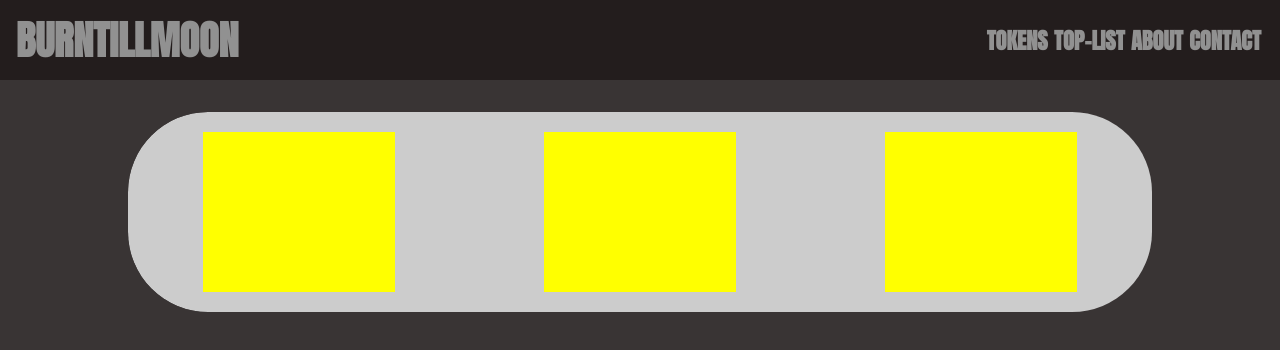
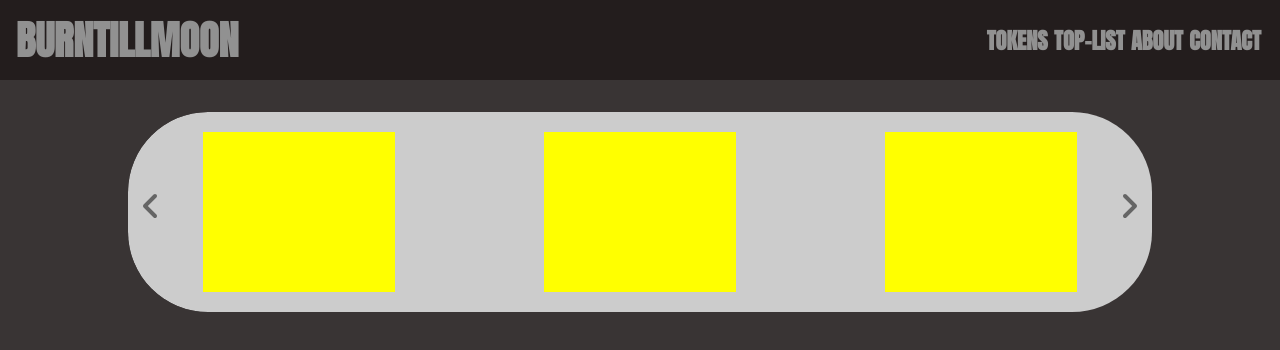
Before and after one commit to cagatayyilmazgit/burntillmoon, a React (Create React App) app: page / in a window 1280 px wide. Shown: the top 350 px of the page. Built offline with nearby package versions, Linux system fonts and the light colour scheme; a web font is replaced by a local one.

Commit message:
Carousel buttons have been added

```diff
--- a/package.json
+++ b/package.json
@@ -3,6 +3,8 @@
   "version": "0.1.0",
   "private": true,
   "dependencies": {
+    "@fortawesome/free-solid-svg-icons": "^6.1.1",
+    "@fortawesome/react-fontawesome": "^0.1.18",
     "@testing-library/jest-dom": "^5.16.4",
     "@testing-library/react": "^13.3.0",
     "@testing-library/user-event": "^13.5.0",
--- a/src/App.css
+++ b/src/App.css
@@ -59,6 +59,7 @@ nav ul{
 }
 /* Carousel*/
 .carousel-container{
+  position: relative;
   width: 80%;
   margin: auto;
   margin-top: 2rem;
@@ -77,6 +78,20 @@ nav ul{
   height: 20vh;
   background-color: yellow;
   margin: auto;
+}
+#prevButtonContainer{
+  position: absolute;
+  bottom: 45%;
+  left: 1vw;
+  cursor: pointer;
+  opacity: 0.5;
+}
+#nextButtonContainer{
+  position: absolute;
+  bottom: 45%;
+  right: 1vw;
+  cursor:pointer;
+  opacity: 0.5;
 }
 
 /*Responsive*/
--- a/src/modules/Carousel.js
+++ b/src/modules/Carousel.js
@@ -1,8 +1,13 @@
 import React from "react";
+import { FontAwesomeIcon } from "@fortawesome/react-fontawesome";
+import { faAngleLeft, faAngleRight } from "@fortawesome/free-solid-svg-icons";
 
 export default function Carousel(){
     return(
         <div className="carousel-container">
+            <div id="prevButtonContainer">
+                <FontAwesomeIcon icon={faAngleLeft} size="2x" />
+            </div>
             <div className="carousel">
                 <div className="token"></div>
                 <div className="token"></div>
@@ -11,6 +16,9 @@ export default function Carousel(){
                 <div className="token"></div>
                 <div className="token"></div>
             </div>
+            <div id="nextButtonContainer">
+                <FontAwesomeIcon icon={faAngleRight} size="2x" />
+            </div>
         </div>
     )
 }
```
Also changed, not shown: 1 other file (tests, documents, lock files or other folders).
